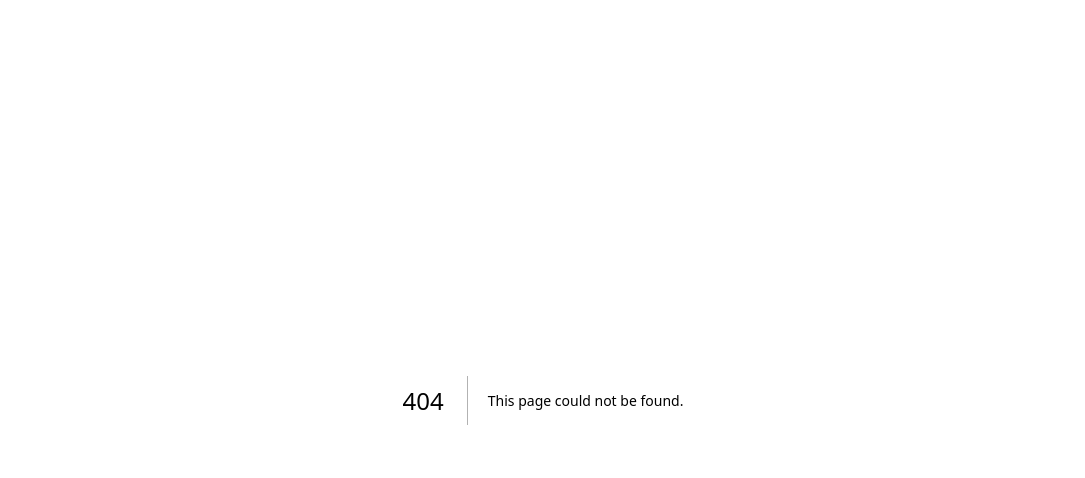
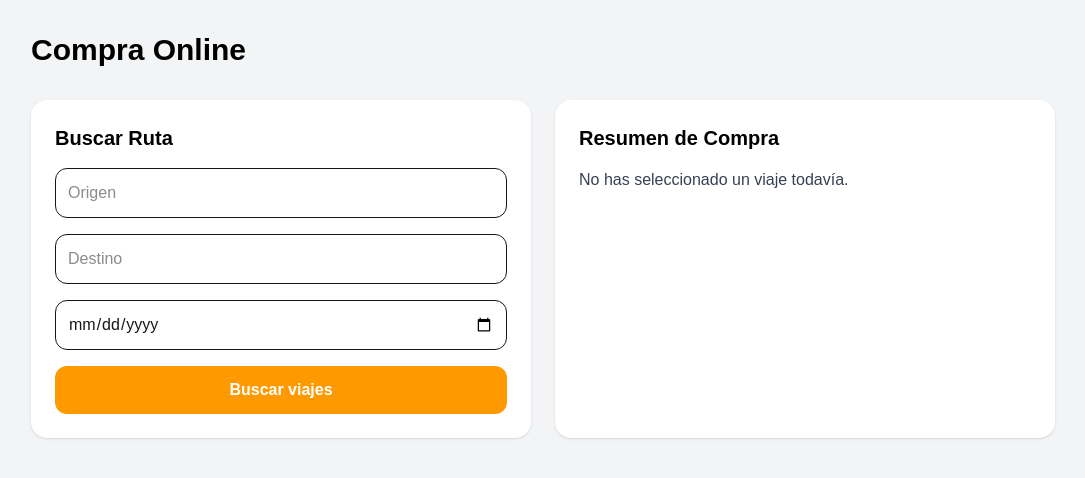
Before and after one commit to RobertM21-web/pasajes-interprovincial, a Next.js app: page /cliente/compra-online in a window 1280 px wide. Before the commit this address had no page. Shown: the top 478 px of the page, without its empty margins (97-1182 px from the left). Built offline with nearby package versions, Linux system fonts and the light colour scheme.

Commit message:
feat(cliente): crear interfaz inicial de compra online

```diff
--- /dev/null
+++ b/app/cliente/compra-online/page.tsx
@@ -0,0 +1,52 @@
+export default function CompraOnlinePage() {
+  return (
+    <div className="min-h-screen bg-gray-100 p-8">
+      <div className="max-w-5xl mx-auto">
+        <h1 className="text-3xl font-bold text-black mb-8">
+          Compra Online
+        </h1>
+
+        <div className="grid md:grid-cols-2 gap-6">
+          <div className="bg-white rounded-2xl shadow p-6">
+            <h2 className="text-xl font-semibold mb-4 text-black">
+              Buscar Ruta
+            </h2>
+
+            <div className="space-y-4">
+              <input
+                type="text"
+                placeholder="Origen"
+                className="w-full border rounded-xl p-3"
+              />
+
+              <input
+                type="text"
+                placeholder="Destino"
+                className="w-full border rounded-xl p-3"
+              />
+
+              <input
+                type="date"
+                className="w-full border rounded-xl p-3"
+              />
+
+              <button className="w-full bg-amber-500 hover:bg-amber-600 text-white rounded-xl p-3 font-semibold transition-all">
+                Buscar viajes
+              </button>
+            </div>
+          </div>
+
+          <div className="bg-white rounded-2xl shadow p-6">
+            <h2 className="text-xl font-semibold mb-4 text-black">
+              Resumen de Compra
+            </h2>
+
+            <div className="space-y-3 text-gray-700">
+              <p>No has seleccionado un viaje todavía.</p>
+            </div>
+          </div>
+        </div>
+      </div>
+    </div>
+  );
+}
```
